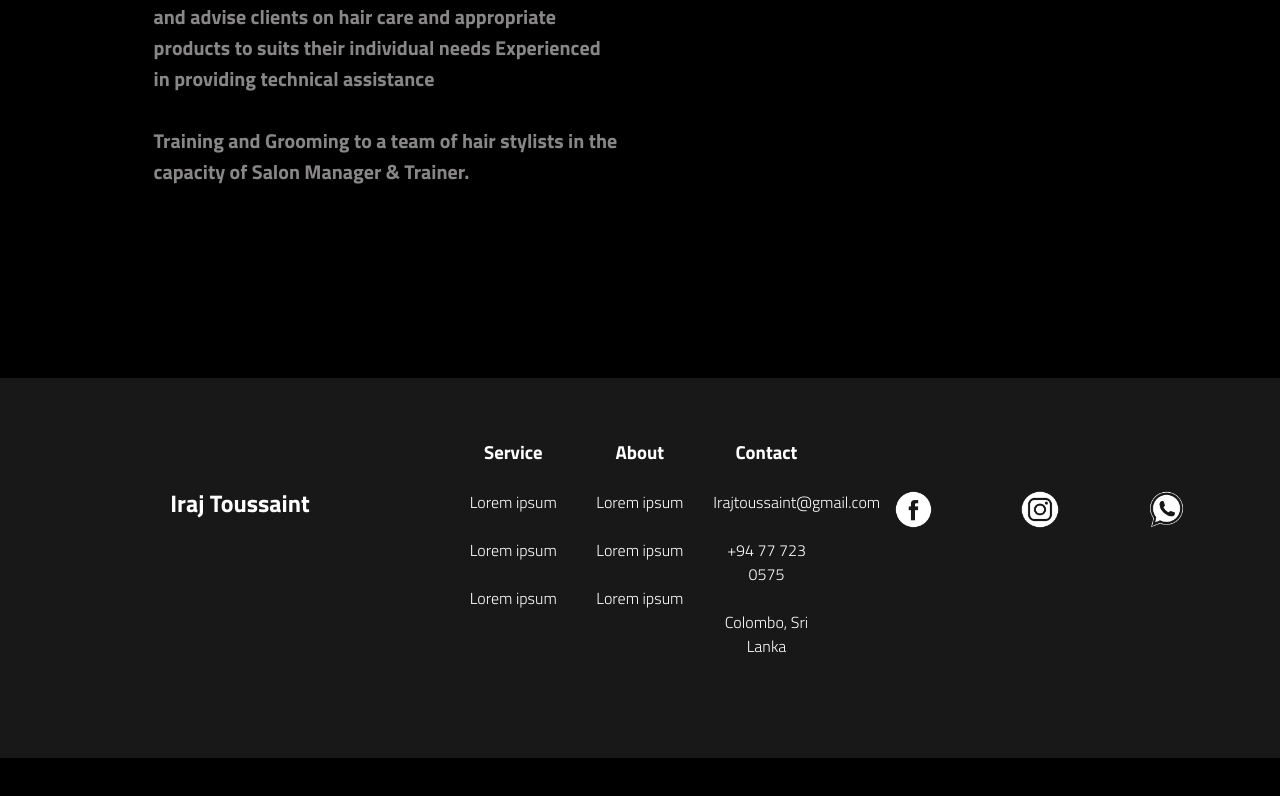
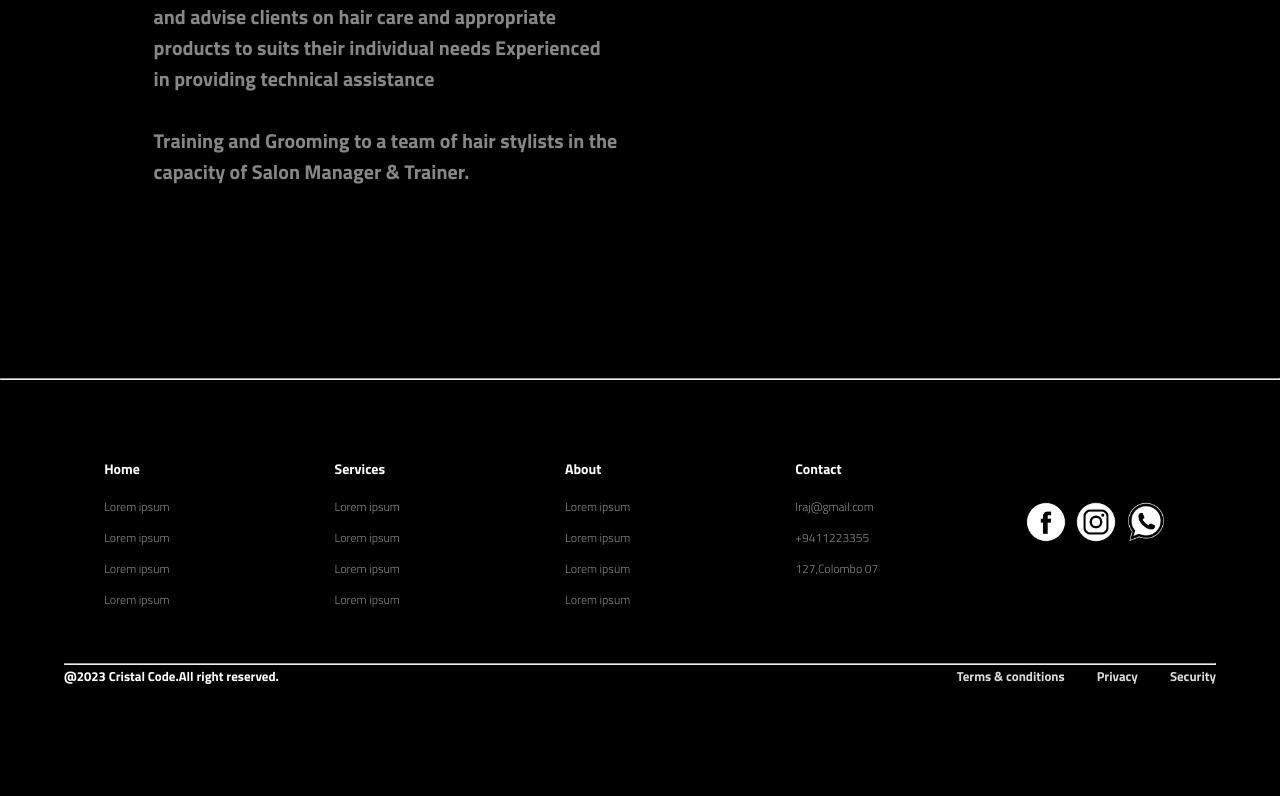
Before and after one commit to malith1997/Iraj, a React (Create React App) app: page /About in a window 1280 px wide. Shown: the part 4123-4919 px from the top of the page. After the commit the page ends 4871 px from the top, so only its background shows below. Built offline with nearby package versions, Linux system fonts and the light colour scheme.

Commit message:
add footer

```diff
--- a/src/Pages/About.js
+++ b/src/Pages/About.js
@@ -3,7 +3,7 @@ import AboutDis from '../componets/AboutDis';
 import Professional from '../componets/professional';
 import Nav from '../componets/Nav';
 import "../Styles/main.css";
-import Footer from '../componets/Footer';
+import Footerr from '../componets/Footerr';
 
 function About() {
   return (
@@ -15,7 +15,7 @@ function About() {
 
 
       <section className='footer2'>
-        <Footer />
+        <Footerr />
         </section>
     </React.Fragment>
   )
--- a/src/Pages/Contact.js
+++ b/src/Pages/Contact.js
@@ -18,6 +18,7 @@ import big3 from "../Img/big3.png";
 
 import ContactUs from '../componets/sendemail'
 import Footer from '../componets/Footer';
+import Footerr from '../componets/Footerr';
 
 
 function Contact() {
@@ -67,7 +68,7 @@ function Contact() {
 
 
         <section className='footer1'>
-        <Footer />
+        <Footerr />
         </section>
 
 
--- a/src/Pages/Home.js
+++ b/src/Pages/Home.js
@@ -17,6 +17,7 @@ import Carousel from '../componets/Carousel';
 import Footer from '../componets/Footer';
 import Instagram from '../componets/instagram';
 import Insta2 from '../componets/Insta2';
+import Footerr from '../componets/Footerr';
 
 
 
@@ -37,8 +38,9 @@ function Home() {
       <Cards />
       <Topic3 />
       <Insta2 />
-      <Footer />
-      <Instagram />
+      {/* <Footer /> */}
+      {/* <Instagram /> */}
+      <Footerr />
 
 
 
--- a/src/Pages/Services.js
+++ b/src/Pages/Services.js
@@ -1,8 +1,9 @@
 import React from 'react'
 import Cards2 from '../componets/cards2';
 import Nav from '../componets/Nav';
+import Footerr from '../componets/Footerr';
 import { ButtonGroup,Divider,Stack,Image,Heading,Text,Button,Card, CardHeader, CardBody, CardFooter } from '@chakra-ui/react';
-import Footer from '../componets/Footer';
+
 
 
 function Services() {
@@ -28,7 +29,7 @@ function Services() {
 
 
 
-          <Footer />
+          <Footerr />
      </React.Fragment>
 
 
--- /dev/null
+++ b/src/Styles/footer.css
@@ -0,0 +1,157 @@
+.section_padding{
+    padding: 4rem 4rem;
+}
+
+.footerr{
+    background-color: rgb(135, 196, 250);
+}
+
+.sb_footer{
+    display: flex;
+    flex-direction: column;
+}
+
+.sb_footer-links{
+    display: flex;
+    justify-content: space-around;
+    align-items: flex-start;
+    flex-direction: row;
+    flex-wrap: wrap;
+    width: 100%;
+    text-align: left;
+    margin-bottom: 2rem;
+}
+
+.sb_footer-links_div{
+    width: 150px;
+    margin: 1rem;
+    display: flex;
+    justify-content: flex-start;
+    flex-direction: column;
+    color: rgb(255, 255, 255);
+}
+
+a{
+    color: rgb(138, 138, 138);
+    text-decoration: none;
+}
+
+.socialmedia{
+    display: flex;
+    flex-direction: row;
+    margin-top: 40px;
+}
+
+.img31{
+    width: 80%;
+}
+
+.sb4{
+    font-size: 14px;
+    line-height: 17px;
+    margin-bottom: 0.9rem ;
+}
+
+.sbp{
+    font-size: 12px;
+    line-height: 15px;
+    margin: 0.5rem 0;
+    cursor: pointer;
+}
+
+.sb_footer-below{
+    display: flex;
+    flex-direction: row;
+    justify-content: space-between;
+    margin-top: 0.2rem;
+}
+
+.sb_footer-below-links{
+    display: flex;
+    flex-direction: row;
+
+}
+
+.sbp1{
+    font-size: 13px;
+    line-height: 15px;
+    margin-left: 2rem;
+    color: rgb(218, 218, 218);
+    font-weight: 600;
+}
+
+hr{
+    color: rgb(3, 56, 56);
+    width: 100%;
+
+}
+
+.copy{
+
+    font-size: 13px;
+    line-height: 15px;
+    color: rgb(255, 255, 255);
+    font-weight: 600;
+}
+
+
+@media screen and (max-width:850px){
+    h1{
+       font-size: 44px;
+       line-height: 50px;
+    }
+}
+
+@media screen and (max-width:550px){
+    h1{
+        font-size: 34px;
+        line-height: 42px;
+    }
+
+    .sb_footer-links_div{
+        margin: 1rem 0;
+    }
+
+    .sbp{
+        font-size: 14px;
+        line-height: 20px;
+
+    }
+
+    .sb_footer-below{
+
+        flex-direction: column;
+        justify-content: left;
+
+    }
+
+    .sb_footer-below-links{
+
+        flex-direction: column;
+
+    }
+
+    .sbp1{
+
+        margin-left: 0rem;
+        margin-top: 1rem;
+
+    }
+
+    .socialmedia{
+        margin-top: -350px;
+    }
+
+
+
+}
+
+@media screen and (max-width:400px) {
+
+    .sb4{
+        font-size: 27px;
+        line-height: 38px;
+        margin-bottom: 0.9rem ;
+    }
+
+}
--- a/src/Styles/main.css
+++ b/src/Styles/main.css
@@ -688,20 +688,17 @@ h1{
   }
 
   .footer1 {
-    background-color: rgb(24, 24, 24);
-    color: white;
-    padding: 20px;
+
     margin-top: 550px;
-    text-align: center;
+
 
   }
 
   .footer2 {
-    background-color: rgb(24, 24, 24);
-    color: white;
-    padding: 20px;
+
+
     margin-top: 500px;
-    text-align: center;
+
 
   }
 
@@ -1054,6 +1051,8 @@ h1{
         text-align: center;
       }
 
+
+
       .BtnCard3{
         margin-left: 120px;
       }
@@ -1177,21 +1176,19 @@ h1{
     }
 
     .footer1 {
-      background-color: rgb(24, 24, 24);
-      color: white;
-      padding: 0px;
+
+
       margin-top: 50px;
-      height: 1400px;
-      text-align: center;
+
+
     }
 
     .footer2 {
-      background-color: rgb(24, 24, 24);
-      color: white;
-      padding: 0px;
+
+
       margin-top: 300px;
-      height: 1400px;
-      text-align: center;
+
+
     }
 
     .columnx {
@@ -1347,4 +1344,9 @@ h1{
 
 
 
+
+
+
+
+
 }
--- /dev/null
+++ b/src/componets/Footerr.js
@@ -0,0 +1,120 @@
+import React from 'react';
+import Face from "../Img/facebook.png";
+import Insta from "../Img/insta.png";
+import Whatsapp from "../Img/whatsapp.png";
+import '../Styles/footer.css';
+
+
+
+import { ButtonGroup,Divider,Stack,Image,Heading,Text,Button,Card, CardHeader, CardBody, CardFooter } from '@chakra-ui/react';
+
+function Footerr() {
+  return (
+    <div className="footerr1">
+        <hr></hr>
+        <div className='sb_footer section_padding'>
+            <div className='sb_footer-links'>
+            <div className='sb_footer-links_div'>
+                <h4 className='sb4'>Home</h4>
+
+                <a href='/'>
+                    <p className='sbp'>Lorem ipsum</p>
+                </a>
+
+                <a href='/'>
+                    <p className='sbp'>Lorem ipsum</p>
+                </a>
+
+                <a href='/'>
+                    <p className='sbp'>Lorem ipsum</p>
+                </a>
+
+                <a href='/'>
+                    <p className='sbp'>Lorem ipsum</p>
+                </a>
+            </div>
+            <div className='sb_footer-links_div'>
+                <h4 className='sb4'>Services</h4>
+
+                <a href='/Services'>
+                    <p className='sbp'>Lorem ipsum</p>
+                </a>
+
+                <a href='/Services'>
+                    <p className='sbp'>Lorem ipsum</p>
+                </a>
+
+                <a href='/Services'>
+                    <p className='sbp'>Lorem ipsum</p>
+                </a>
+
+                <a href='/Services'>
+                    <p className='sbp'>Lorem ipsum</p>
+                </a>
+
+
+            </div>
+
+            <div className='sb_footer-links_div'>
+                <h4 className='sb4'>About</h4>
+                <a href='/About'>
+                    <p className='sbp'>Lorem ipsum</p>
+                </a>
+                <a href='/About'>
+                    <p className='sbp'>Lorem ipsum</p>
+                </a>
+                <a href='/About'>
+                    <p className='sbp'>Lorem ipsum</p>
+                </a>
+                <a href='/About'>
+                    <p className='sbp'>Lorem ipsum</p>
+                </a>
+
+            </div>
+
+            <div className='sb_footer-links_div'>
+            <h4 className='sb4'>Contact</h4>
+                <a href='/Contact'>
+                    <p className='sbp'>Iraj@gmail.com</p>
+                </a>
+                <a href='/Contact'>
+                    <p className='sbp'>+9411223355</p>
+                </a>
+                <a href='/Contact'>
+                    <p className='sbp'>127,Colombo 07</p>
+                </a>
+
+            </div>
+            <div className='sb_footer-links_div'>
+                <h4 className='sb4'></h4>
+                <div className='socialmedia'>
+                    <p className='sbp'><Image className="img31" src={Face} alt="img" /></p>
+                    <p className='sbp'> <Image className="img31" src={Insta} alt="img" /></p>
+                    <p className='sbp'><Image className="img31" src={Whatsapp} alt="img" /></p>
+                </div>
+            </div>
+            </div>
+
+            <hr></hr>
+            <div className='sb_footer-below'>
+                <div className='sb_footer-copyright'>
+                    <p className='copy'>
+                        @{new Date().getFullYear()} Cristal Code.All right reserved.
+                    </p>
+                </div>
+                <div className='sb_footer-below-links'>
+                    <a href='/terms'><div><p className='sbp1'>Terms & conditions</p></div></a>
+                    <a href='/terms'><div><p className='sbp1'>Privacy</p></div></a>
+                    <a href='/terms'><div><p className='sbp1'>Security</p></div></a>
+
+                </div>
+            </div>
+        </div>
+
+
+
+    </div>
+  );
+}
+
+export default Footerr;
```
